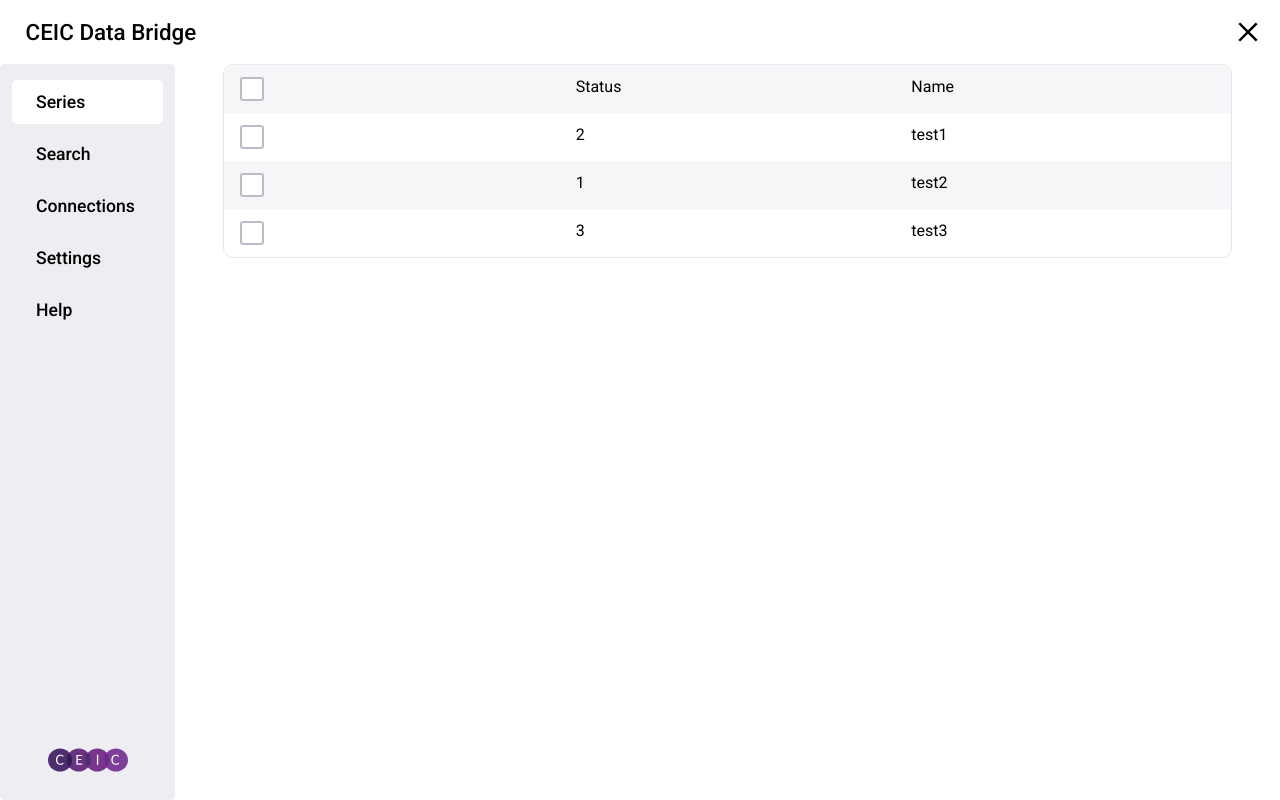
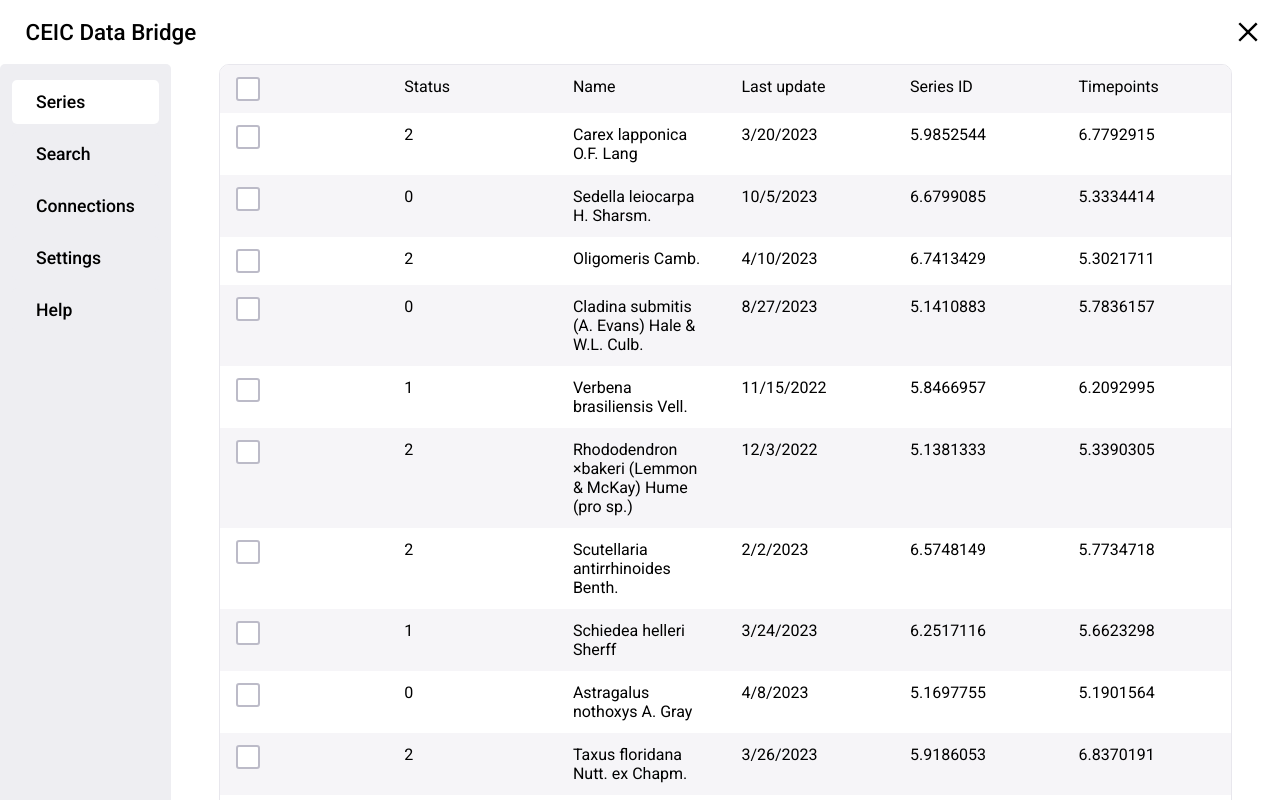
Before and after one commit to juliensale/ceic-example, a Next.js app: page / in a window 1280 px wide. Built offline with nearby package versions, Linux system fonts and the light colour scheme.

Commit message:
feat: better dummy data

```diff
--- a/pages/index.tsx
+++ b/pages/index.tsx
@@ -1,6 +1,7 @@
 import type { NextPage } from 'next';
 import { useReducer } from 'react';
 import Table from '../components/Table';
+import data from '../series.json';
 
 const reducer = (state: number[], action: { type: 'add' | 'remove' | 'selectAll' | 'removeAll', value?: number }) => {
   if (action.type === 'selectAll') return data.map(item => item.id);
@@ -19,24 +20,6 @@
   return Array.from(set);
 }
 
-const data = [
-  {
-    id: 1,
-    name: "test1",
-    status: 2,
-  },
-  {
-    id: 2,
-    name: "test2",
-    status: 1,
-  },
-  {
-    id: 3,
-    name: "test3",
-    status: 3,
-  }
-]
-
 const Home: NextPage = () => {
   const [selected, dispatch] = useReducer(reducer, []);
 
@@ -46,6 +29,9 @@
       columns={[{ name: "select" },
       { name: "status" },
       { name: "name" },
+      { name: "last_update" },
+      { name: "series_id", label: "Series ID" },
+      { name: "timepoints" }
       ]}
       selected={selected}
       dispatch={dispatch}
--- /dev/null
+++ b/series.json
@@ -0,0 +1,402 @@
+[
+  {
+    "id": 1,
+    "status": 2,
+    "name": "Carex lapponica O.F. Lang",
+    "last_update": "3/20/2023",
+    "series_id": 5.9852544,
+    "timepoints": 6.7792915
+  },
+  {
+    "id": 2,
+    "status": 0,
+    "name": "Sedella leiocarpa H. Sharsm.",
+    "last_update": "10/5/2023",
+    "series_id": 6.6799085,
+    "timepoints": 5.3334414
+  },
+  {
+    "id": 3,
+    "status": 2,
+    "name": "Oligomeris Camb.",
+    "last_update": "4/10/2023",
+    "series_id": 6.7413429,
+    "timepoints": 5.3021711
+  },
+  {
+    "id": 4,
+    "status": 0,
+    "name": "Cladina submitis (A. Evans) Hale & W.L. Culb.",
+    "last_update": "8/27/2023",
+    "series_id": 5.1410883,
+    "timepoints": 5.7836157
+  },
+  {
+    "id": 5,
+    "status": 1,
+    "name": "Verbena brasiliensis Vell.",
+    "last_update": "11/15/2022",
+    "series_id": 5.8466957,
+    "timepoints": 6.2092995
+  },
+  {
+    "id": 6,
+    "status": 2,
+    "name": "Rhododendron ×bakeri (Lemmon & McKay) Hume (pro sp.)",
+    "last_update": "12/3/2022",
+    "series_id": 5.1381333,
+    "timepoints": 5.3390305
+  },
+  {
+    "id": 7,
+    "status": 2,
+    "name": "Scutellaria antirrhinoides Benth.",
+    "last_update": "2/2/2023",
+    "series_id": 6.5748149,
+    "timepoints": 5.7734718
+  },
+  {
+    "id": 8,
+    "status": 1,
+    "name": "Schiedea helleri Sherff",
+    "last_update": "3/24/2023",
+    "series_id": 6.2517116,
+    "timepoints": 5.6623298
+  },
+  {
+    "id": 9,
+    "status": 0,
+    "name": "Astragalus nothoxys A. Gray",
+    "last_update": "4/8/2023",
+    "series_id": 5.1697755,
+    "timepoints": 5.1901564
+  },
+  {
+    "id": 10,
+    "status": 2,
+    "name": "Taxus floridana Nutt. ex Chapm.",
+    "last_update": "3/26/2023",
+    "series_id": 5.9186053,
+    "timepoints": 6.8370191
+  },
+  {
+    "id": 11,
+    "status": 3,
+    "name": "Clusia rosea Jacq.",
+    "last_update": "6/16/2023",
+    "series_id": 6.978448,
+    "timepoints": 5.7001523
+  },
+  {
+    "id": 12,
+    "status": 1,
+    "name": "Peltula cylindrica Wetmore",
+    "last_update": "1/14/2023",
+    "series_id": 5.3482903,
+    "timepoints": 5.6724789
+  },
+  {
+    "id": 13,
+    "status": 3,
+    "name": "Thelypteris guadalupensis (Wikstr.) Proctor",
+    "last_update": "9/29/2023",
+    "series_id": 6.6441675,
+    "timepoints": 5.5825284
+  },
+  {
+    "id": 14,
+    "status": 3,
+    "name": "Trifolium andersonii A. Gray ssp. beatleyae J.M. Gillett",
+    "last_update": "11/7/2022",
+    "series_id": 5.6310091,
+    "timepoints": 6.046043
+  },
+  {
+    "id": 15,
+    "status": 1,
+    "name": "Stellaria cuspidata Willd. ex Schltdl.",
+    "last_update": "2/3/2023",
+    "series_id": 6.8722953,
+    "timepoints": 6.3120618
+  },
+  {
+    "id": 16,
+    "status": 0,
+    "name": "Tragopogon lamottei Rouy",
+    "last_update": "3/29/2023",
+    "series_id": 6.9548134,
+    "timepoints": 6.7225341
+  },
+  {
+    "id": 17,
+    "status": 1,
+    "name": "Koeleria Pers.",
+    "last_update": "7/5/2023",
+    "series_id": 6.491403,
+    "timepoints": 5.0525394
+  },
+  {
+    "id": 18,
+    "status": 1,
+    "name": "Lycopodium sitchense Rupr.",
+    "last_update": "12/7/2022",
+    "series_id": 6.428896,
+    "timepoints": 5.1535581
+  },
+  {
+    "id": 19,
+    "status": 2,
+    "name": "Capsicum baccatum L. var. baccatum",
+    "last_update": "8/4/2023",
+    "series_id": 5.3064923,
+    "timepoints": 5.5146528
+  },
+  {
+    "id": 20,
+    "status": 1,
+    "name": "Carex bushii Mack.",
+    "last_update": "8/29/2023",
+    "series_id": 5.7016186,
+    "timepoints": 6.600358
+  },
+  {
+    "id": 21,
+    "status": 1,
+    "name": "Psidium guineense Sw.",
+    "last_update": "3/3/2023",
+    "series_id": 5.8388881,
+    "timepoints": 6.3964025
+  },
+  {
+    "id": 22,
+    "status": 2,
+    "name": "Labordia sessilis A. Gray",
+    "last_update": "6/6/2023",
+    "series_id": 5.3585291,
+    "timepoints": 5.0984181
+  },
+  {
+    "id": 23,
+    "status": 1,
+    "name": "Climacium F. Weber & D. Mohr ex Mohr",
+    "last_update": "3/13/2023",
+    "series_id": 5.2511416,
+    "timepoints": 5.2553415
+  },
+  {
+    "id": 24,
+    "status": 2,
+    "name": "Inula salicina L.",
+    "last_update": "1/24/2023",
+    "series_id": 5.3818435,
+    "timepoints": 6.6564353
+  },
+  {
+    "id": 25,
+    "status": 1,
+    "name": "Eleocharis debilis Kunth",
+    "last_update": "5/4/2023",
+    "series_id": 6.7563216,
+    "timepoints": 6.7849324
+  },
+  {
+    "id": 26,
+    "status": 2,
+    "name": "Cordylanthus kingii S. Watson ssp. helleri (Ferris) T.I. Chuang & Heckard",
+    "last_update": "4/11/2023",
+    "series_id": 5.4872966,
+    "timepoints": 5.4717059
+  },
+  {
+    "id": 27,
+    "status": 1,
+    "name": "Argemone corymbosa Greene ssp. arenicola G.B. Ownbey",
+    "last_update": "10/4/2023",
+    "series_id": 6.8407134,
+    "timepoints": 5.1266019
+  },
+  {
+    "id": 28,
+    "status": 0,
+    "name": "Matelea radiata Correll",
+    "last_update": "1/9/2023",
+    "series_id": 6.8953185,
+    "timepoints": 6.793904
+  },
+  {
+    "id": 29,
+    "status": 3,
+    "name": "Bidens tenuisecta A. Gray",
+    "last_update": "8/11/2023",
+    "series_id": 5.7921314,
+    "timepoints": 6.6545406
+  },
+  {
+    "id": 30,
+    "status": 1,
+    "name": "Cuscuta veatchii Brandegee",
+    "last_update": "10/12/2022",
+    "series_id": 6.062713,
+    "timepoints": 6.0656121
+  },
+  {
+    "id": 31,
+    "status": 0,
+    "name": "Astrolepis sinuata (Lag. ex Sw.) Benham & Windham ssp. sinuata",
+    "last_update": "4/30/2023",
+    "series_id": 6.7872285,
+    "timepoints": 6.9202425
+  },
+  {
+    "id": 32,
+    "status": 0,
+    "name": "Rhus trilobata Nutt.",
+    "last_update": "8/19/2023",
+    "series_id": 5.9845179,
+    "timepoints": 6.2337761
+  },
+  {
+    "id": 33,
+    "status": 2,
+    "name": "Vitellaria paradoxa C.F. Gaertn.",
+    "last_update": "12/21/2022",
+    "series_id": 5.9541075,
+    "timepoints": 5.918452
+  },
+  {
+    "id": 34,
+    "status": 0,
+    "name": "Phleum phleoides (L.) H. Karst.",
+    "last_update": "3/1/2023",
+    "series_id": 6.3045297,
+    "timepoints": 5.599027
+  },
+  {
+    "id": 35,
+    "status": 3,
+    "name": "Poa cuspidata Nutt.",
+    "last_update": "5/9/2023",
+    "series_id": 6.3586505,
+    "timepoints": 6.6533592
+  },
+  {
+    "id": 36,
+    "status": 0,
+    "name": "Epilobium leptocarpum Hausskn.",
+    "last_update": "11/13/2022",
+    "series_id": 6.2519473,
+    "timepoints": 6.8766035
+  },
+  {
+    "id": 37,
+    "status": 3,
+    "name": "Sanicula sandwicensis A. Gray",
+    "last_update": "4/11/2023",
+    "series_id": 6.0496689,
+    "timepoints": 5.9340671
+  },
+  {
+    "id": 38,
+    "status": 3,
+    "name": "Elaphoglossum spathulatum (Bory) T. Moore",
+    "last_update": "12/2/2022",
+    "series_id": 6.6584406,
+    "timepoints": 6.837045
+  },
+  {
+    "id": 39,
+    "status": 2,
+    "name": "Valeriana acutiloba Rydb. var. acutiloba",
+    "last_update": "9/30/2023",
+    "series_id": 5.5756654,
+    "timepoints": 6.2175135
+  },
+  {
+    "id": 40,
+    "status": 1,
+    "name": "Rhizocarpon bolanderi (Tuck.) Herre",
+    "last_update": "7/10/2023",
+    "series_id": 6.7313055,
+    "timepoints": 6.2605822
+  },
+  {
+    "id": 41,
+    "status": 0,
+    "name": "Senecio eremophilus Richardson var. eremophilus",
+    "last_update": "3/27/2023",
+    "series_id": 6.6127074,
+    "timepoints": 6.4119315
+  },
+  {
+    "id": 42,
+    "status": 1,
+    "name": "Consolea nashii (Britton) A. Berger",
+    "last_update": "3/5/2023",
+    "series_id": 5.9803962,
+    "timepoints": 5.3745952
+  },
+  {
+    "id": 43,
+    "status": 1,
+    "name": "Grimmia torquata Hornsch.",
+    "last_update": "6/12/2023",
+    "series_id": 5.5626118,
+    "timepoints": 6.7812073
+  },
+  {
+    "id": 44,
+    "status": 1,
+    "name": "Asplenium radicans L.",
+    "last_update": "6/15/2023",
+    "series_id": 5.8896412,
+    "timepoints": 6.9277453
+  },
+  {
+    "id": 45,
+    "status": 2,
+    "name": "Magnolia grandiflora L.",
+    "last_update": "10/3/2023",
+    "series_id": 5.103927,
+    "timepoints": 6.4162305
+  },
+  {
+    "id": 46,
+    "status": 1,
+    "name": "Hedyosmum arborescens Sw.",
+    "last_update": "11/15/2022",
+    "series_id": 5.6216995,
+    "timepoints": 5.6634346
+  },
+  {
+    "id": 47,
+    "status": 1,
+    "name": "Juniperus cedrus Webb & Berthel.",
+    "last_update": "4/15/2023",
+    "series_id": 5.0023524,
+    "timepoints": 6.7569844
+  },
+  {
+    "id": 48,
+    "status": 0,
+    "name": "Euthamia graminifolia (L.) Nutt. var. hirtipes (Fernald) C.E.S. Taylor & R.J. Taylor",
+    "last_update": "11/11/2022",
+    "series_id": 6.5641201,
+    "timepoints": 6.1431722
+  },
+  {
+    "id": 49,
+    "status": 0,
+    "name": "Leptosiphon nuttallii (A. Gray) J.M. Porter & L.A. Johnson ssp. nuttallii",
+    "last_update": "5/19/2023",
+    "series_id": 6.4539446,
+    "timepoints": 6.4601915
+  },
+  {
+    "id": 50,
+    "status": 0,
+    "name": "Halodule Endl.",
+    "last_update": "12/12/2022",
+    "series_id": 6.3536666,
+    "timepoints": 6.9530696
+  }
+]
```
